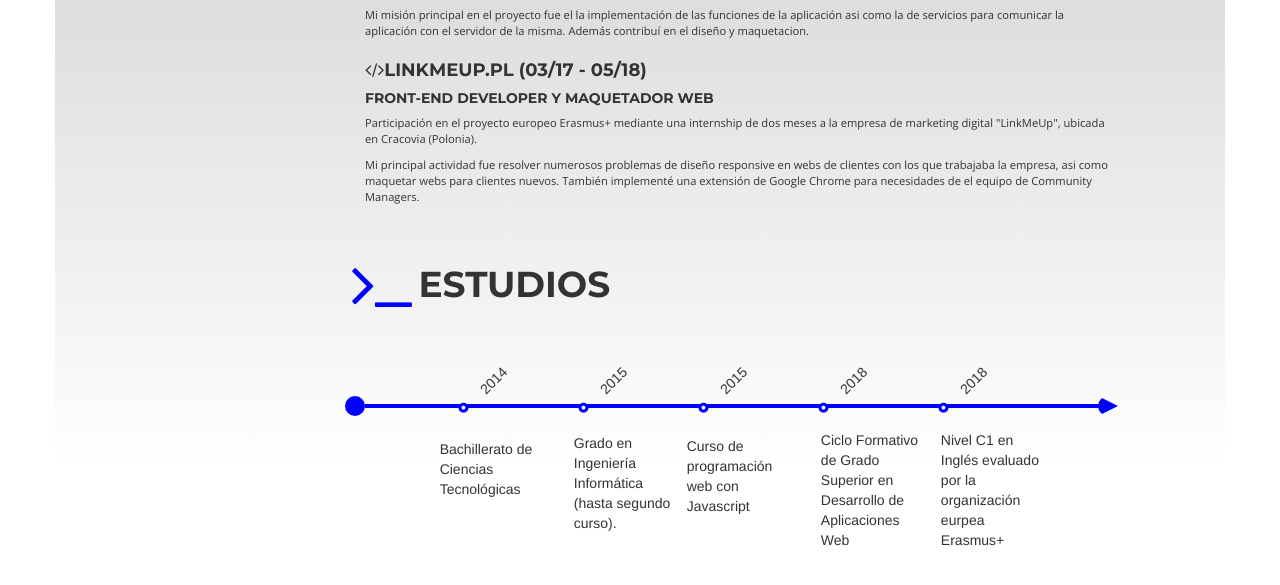
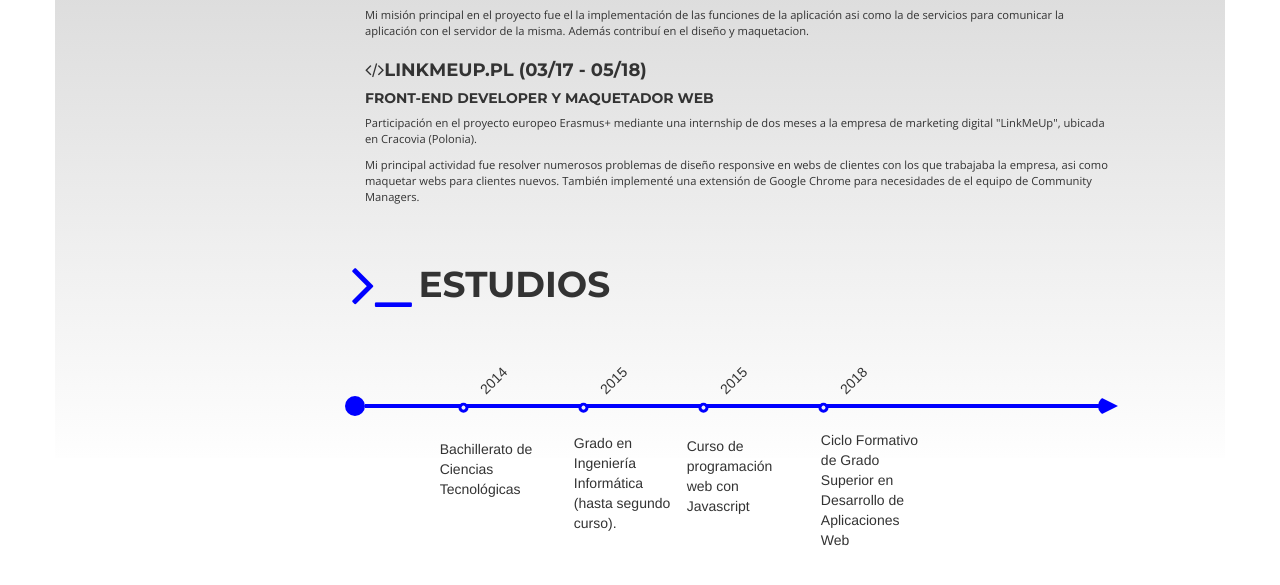
Before and after one commit to Linkmetal/curriculumweb, a plain HTML site: page index.html in a window 1280 px wide. Shown: the part 832-1417 px from the top of the page. Drawn offline with nearby package versions, Linux system fonts and the light colour scheme.

Commit message:
1 time point eliminated

```diff
--- a/index.html
+++ b/index.html
@@ -281,11 +281,6 @@
                 Ciclo Formativo de Grado Superior en Desarrollo de Aplicaciones Web
               </span>
             </li>
-            <li>2018
-              <span>
-                Nivel C1 en Inglés evaluado por la organización eurpea Erasmus+
-              </span>
-            </li>
           </ol>
         </section>
 
```
